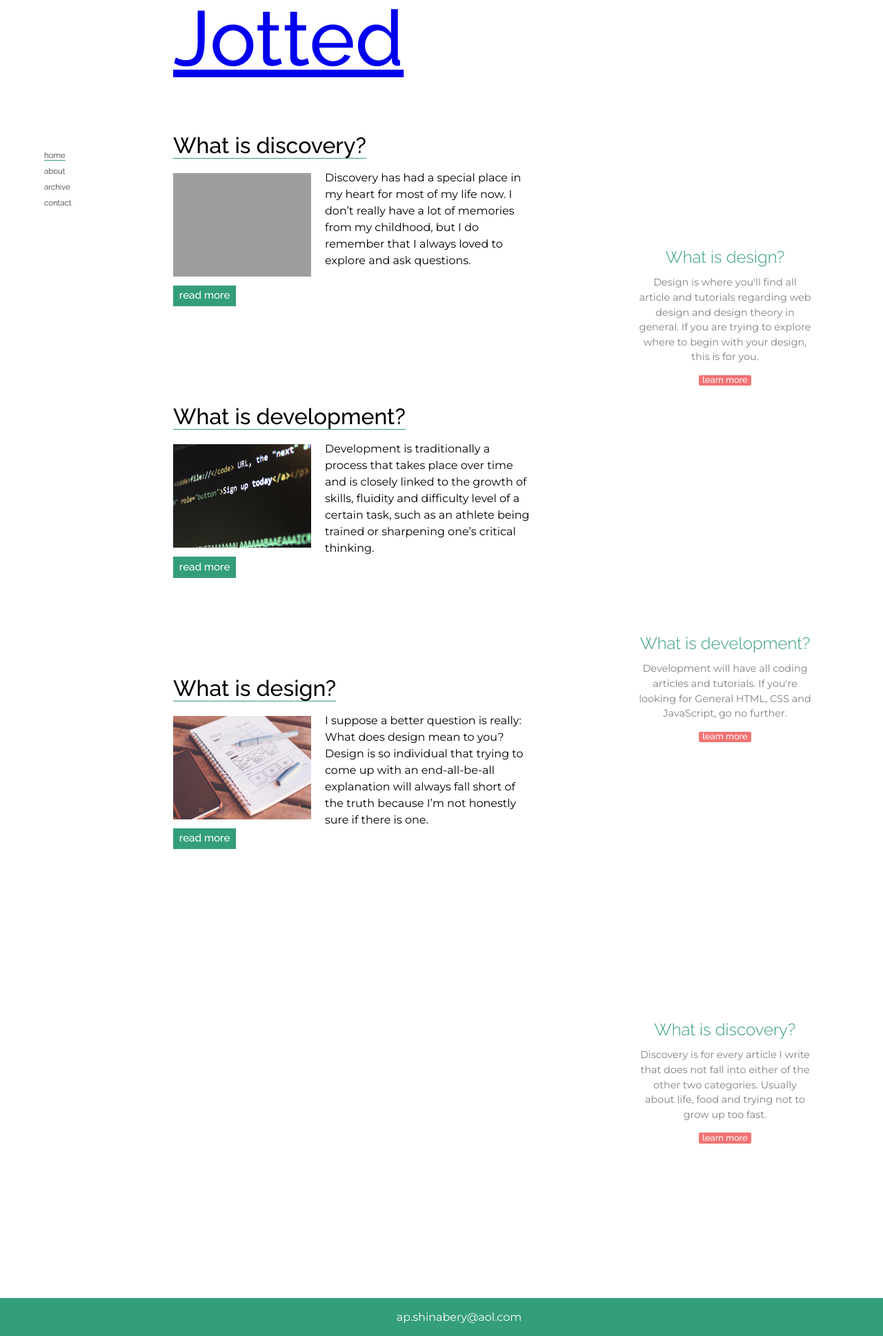
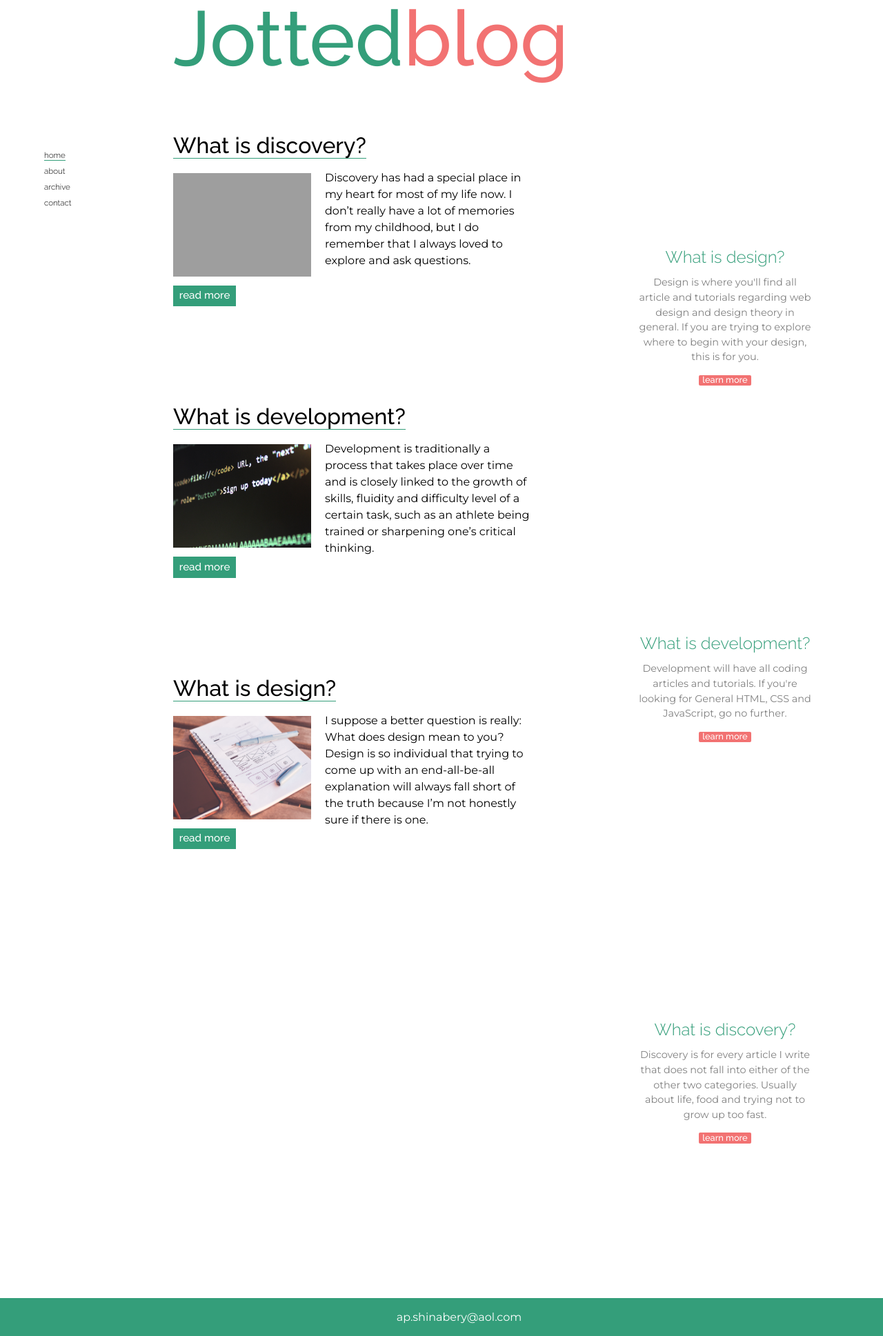
Before and after one commit to abelshinabery/jotted-blog, a Jekyll site: the page built from index.html, in a window 1280 px wide. Shown: the whole page at 69% size. Built offline with Jekyll 4.4.1, drawn with Linux system fonts in a browser that asks for light colours; grey boxes are pictures that could not be loaded.

Commit message:
Reverted to added keyframes, but instead deleted the animation and decided to keep the orange 'blog' at the end of the title

```diff
--- a/_includes/header.html
+++ b/_includes/header.html
@@ -1,3 +1,3 @@
 <header id="header">
-  <a href="{{nav.link}}/"><h1 id="title">Jotted</h1></a>
+  <h1 id="title"><a href="{{nav.link}}/">Jotted<span class="orange-text" id="title-word-animate">blog</span></a>
 </header>
--- a/_scss/2-base/_base.scss
+++ b/_scss/2-base/_base.scss
@@ -58,24 +58,6 @@ Title
 	a {
 		color: $primary-color;
 		text-decoration: none;
-	}
-}
-
-#title-word-animate {
-	animation-name: slidein;
-	animation-duration: 2s;
-	//Decided to change to relative positioning for the animation because using
-	//the margin-left method was pushing the "Jotted" left. This way the "blog"
-	//comes from the side of the screen, seeming to appear from nowhere.
-	position: relative;
-}
-
-@keyframes slidein {
-	from {
-		left: 100%;
-	}
-	to {
-		left: 0%;
 	}
 }
 
```
